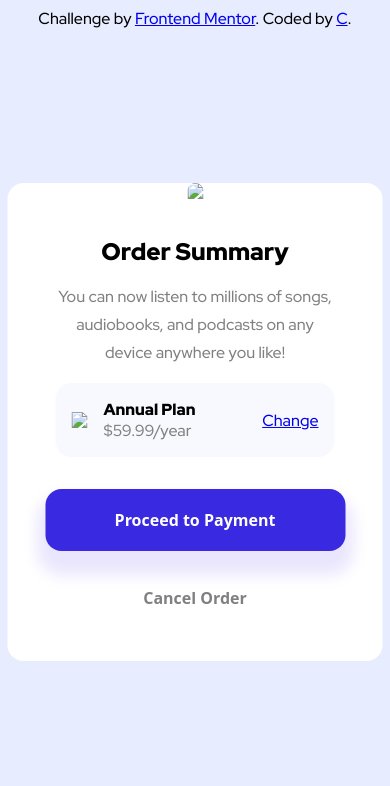
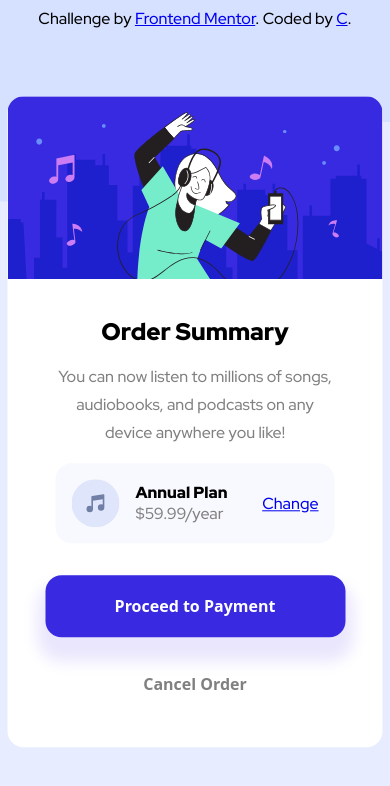
Before and after one commit to casserole27/FMordersummarycomponent, a plain HTML site: page index.html in a window 390 px wide. Drawn offline with Linux system fonts and the light colour scheme; the site is published under a folder, as on GitHub Pages, so addresses that start at the root find nothing.

Commit message:
Update index.html

```diff
--- a/index.html
+++ b/index.html
@@ -10,7 +10,7 @@
   <link rel="preconnect" href="https://fonts.googleapis.com">
   <link rel="preconnect" href="https://fonts.gstatic.com" crossorigin>
   <link href="https://fonts.googleapis.com/css2?family=Red+Hat+Display:wght@500;700;900&display=swap" rel="stylesheet">
-  <link rel="stylesheet" href="FMordersummarycomponent/ordercard.css">
+  <link rel="stylesheet" href="ordercard.css">
 
   <!-- Feel free to remove these styles or customise in your own stylesheet 👍 -->
 
@@ -22,7 +22,7 @@
 
   @media screen and (max-width: 1000px) {
    body {
-     background-image: url(/images/pattern-background-mobile.svg);
+     background-image: url(images/pattern-background-mobile.svg);
    }
 
     h1 {
@@ -45,7 +45,7 @@
 <main id="card">
 <div id="card-contents">
 
-<img src="/images/illustration-hero.svg" id="illustration-hero">
+<img src="images/illustration-hero.svg" id="illustration-hero">
 
 <h1 id="title">Order Summary</h1>
 
@@ -54,7 +54,7 @@
 
 <section id="plan">
 
-<img src="/images/icon-music.svg" id="icon-music">
+<img src="images/icon-music.svg" id="icon-music">
 
 
 <div id="plan-info">
```
